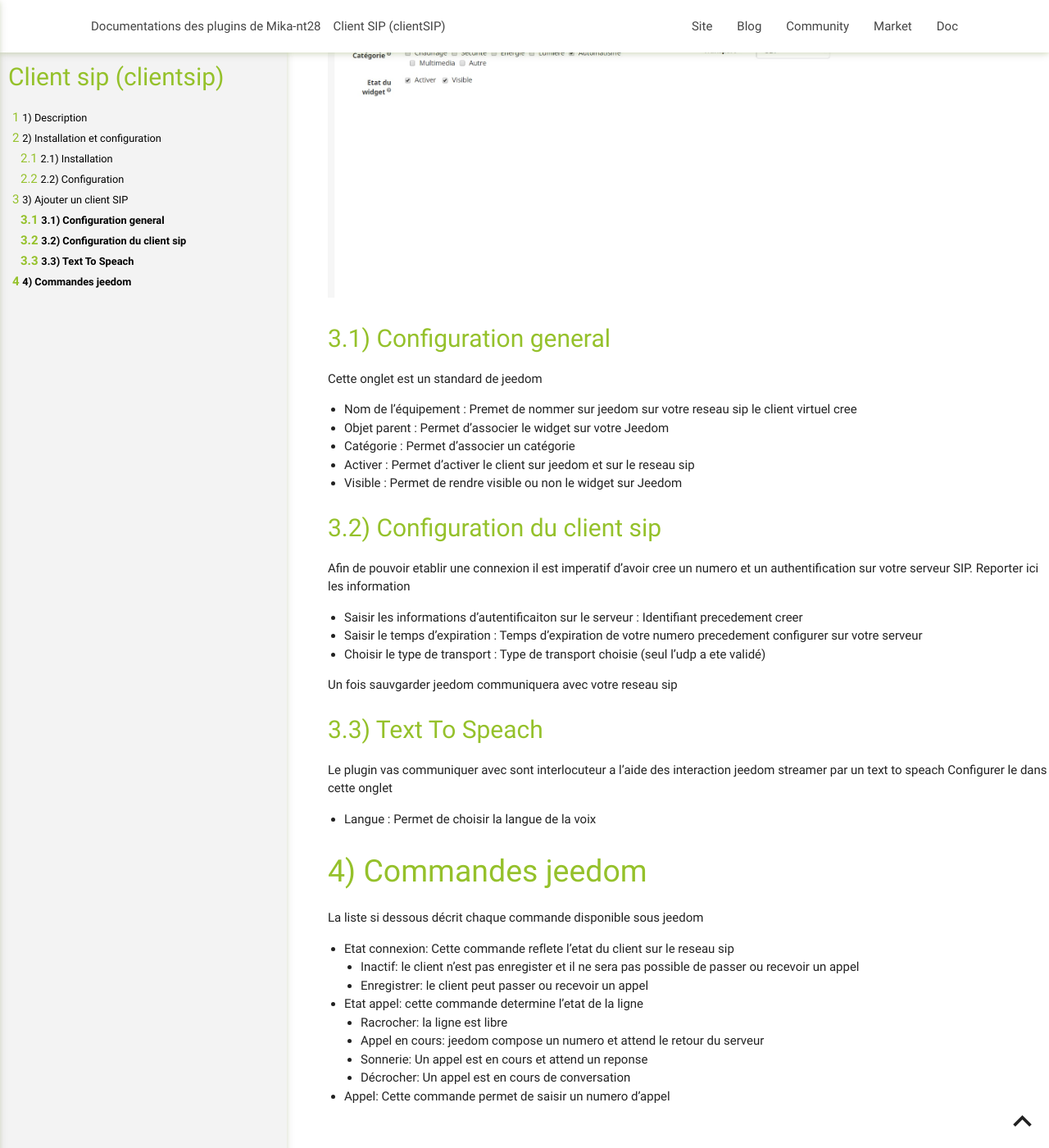
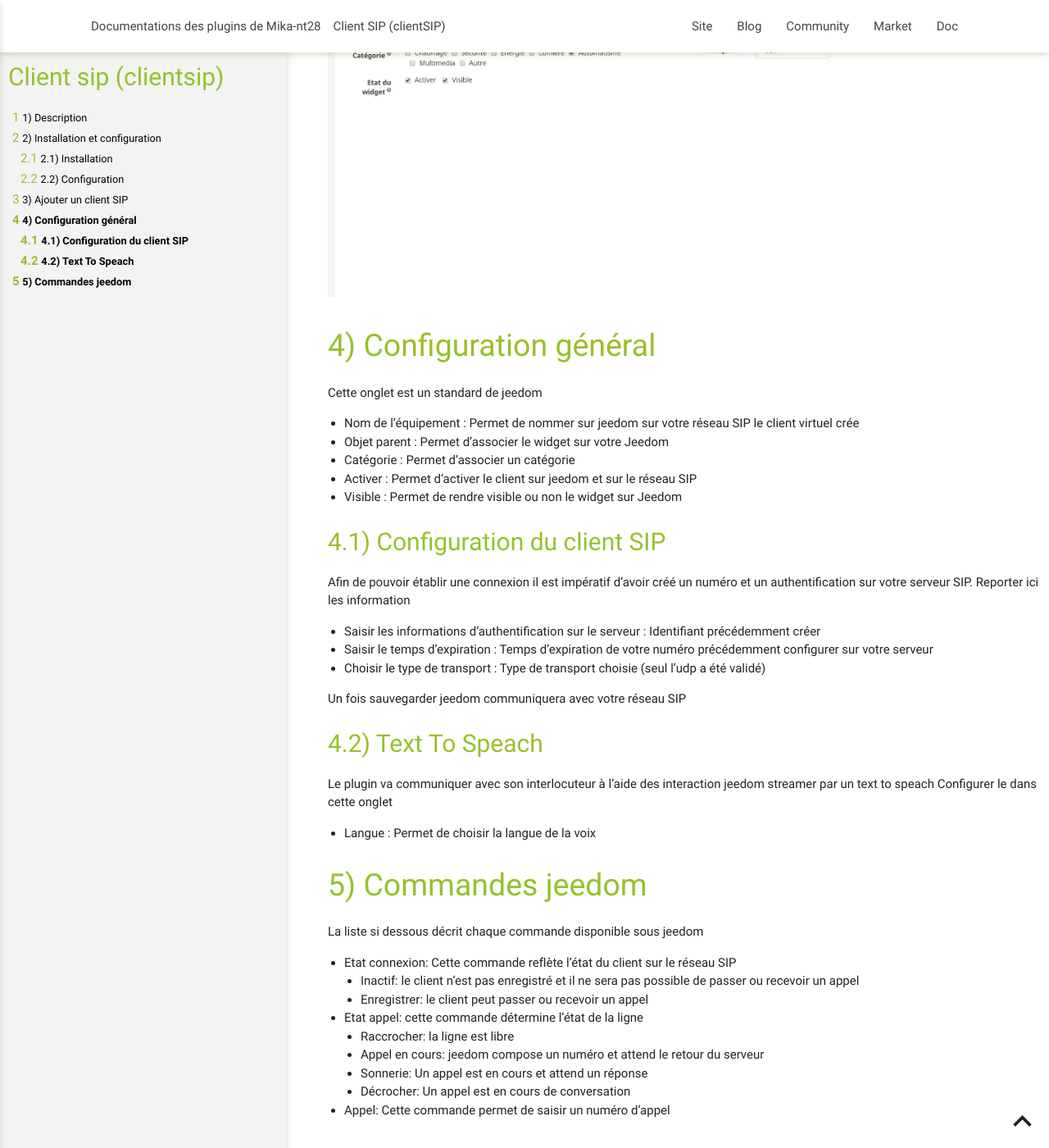
Before and after one commit to mika-nt28/Documentations, a Jekyll site: the page built from clientSIP/fr_FR/index.md, in a window 1280 px wide and 1400 px high, scrolled down 913 px. Shown: the whole window at 82% size. Built offline with Jekyll 4.4.1, drawn with Linux system fonts in a browser that asks for light colours; some of the changed text lies outside the part shown.

Commit message:
Typo : Client SIP

```diff
--- a/clientSIP/fr_FR/index.md
+++ b/clientSIP/fr_FR/index.md
@@ -5,72 +5,67 @@
 pluginId: clientSIP
 ---
 
-Description
-===========
-Ce plugin a pour but de conneter jeedom a notre reseau Sip de maniere a ce que des interation entre jeedom et son applent soit possible
+# Description
 
-Installation et configuration
-=============================
+Ce plugin a pour but de connecter jeedom a notre réseau SIP de manière a ce que des interaction entre jeedom et son appellent soit possible
 
-Installation
-------------
+# Installation et configuration
 
-Le plugin embarque l'installation de dependance pour faire du TexToSpeach (pas encore actif sur la plugin)
-Pour poursuivre la configuration, il est important d'avoir installé ses dependances
+## Installation
 
-Configuration
-------------
 
-Pour utiliser se plugin, il est impératif d'avoir configurer un serveur sip et d'y saisir les informations de connexions
+Le plugin embarque l'installation de dépendance pour faire du TexToSpeach (pas encore actif sur la plugin)
+Pour poursuivre la configuration, il est important d'avoir installé ses dépendances
 
-![introduction01](../images/ServerSip.jpg)
+## Configuration
 
-Ajouter un client SIP
-====================
+Pour utiliser se plugin, il est impératif d'avoir configurer un serveur SIP et d'y saisir les informations de connexions
 
-Avant de commancer le parametrage du client sur jeedom, il est impératif de l'avoir cree sur votre serveur
+![Server SIP](../images/ServerSip.jpg)
 
-![introduction01](../images/ClientSipConfiguration.jpg)
+# Ajouter un client SIP
 
-Configuration general
----------------------
+Avant de commencer le paramétrage du client sur jeedom, il est impératif de l'avoir créé sur votre serveur
+
+![Client SIP Configuration](../images/ClientSipConfiguration.jpg)
+
+# Configuration général
+
 Cette onglet est un standard de jeedom
 
-* Nom de l'équipement : Premet de nommer sur jeedom sur votre reseau sip le client virtuel cree
+* Nom de l'équipement : Permet de nommer sur jeedom sur votre réseau SIP le client virtuel crée
 * Objet parent : Permet d'associer le widget sur votre Jeedom
 * Catégorie : Permet d'associer un catégorie
-* Activer : Permet d'activer le client sur jeedom et sur le reseau sip
+* Activer : Permet d'activer le client sur jeedom et sur le réseau SIP
 * Visible : Permet de rendre visible ou non le widget sur Jeedom
 
-Configuration du client sip
---------------------------
+## Configuration du client SIP
 
-Afin de pouvoir etablir une connexion il est imperatif d'avoir cree un numero et un authentification sur votre serveur SIP.
+Afin de pouvoir établir une connexion il est impératif d'avoir créé un numéro et un authentification sur votre serveur SIP.
 Reporter ici les information
 
-* Saisir les informations d'autentificaiton sur le serveur : Identifiant precedement creer
-* Saisir le temps d'expiration : Temps d'expiration de votre numero precedement configurer sur votre serveur
-* Choisir le type de transport : Type de transport choisie (seul l'udp a ete validé)
+* Saisir les informations d'authentification sur le serveur : Identifiant précédemment créer
+* Saisir le temps d'expiration : Temps d'expiration de votre numéro précédemment configurer sur votre serveur
+* Choisir le type de transport : Type de transport choisie (seul l'udp a été validé)
 
-Un fois sauvgarder jeedom communiquera avec votre reseau sip
+Un fois sauvegarder jeedom communiquera avec votre réseau SIP
 
-Text To Speach
---------------
-Le plugin vas communiquer avec sont interlocuteur a l'aide des interaction jeedom streamer par un text to speach
+## Text To Speach
+
+Le plugin va communiquer avec son interlocuteur à l'aide des interaction jeedom streamer par un text to speach
 Configurer le dans cette onglet
 * Langue : Permet de choisir la langue de la voix
 
-Commandes jeedom
-===============
+# Commandes jeedom
 
 La liste si dessous décrit chaque commande disponible sous jeedom
 
-* Etat connexion: Cette commande reflete l'etat du client sur le reseau sip
-  * Inactif: le client n'est pas enregister et il ne sera pas possible de passer ou recevoir un appel
+* Etat connexion: Cette commande reflète l'état du client sur le réseau SIP
+  * Inactif: le client n'est pas enregistré et il ne sera pas possible de passer ou recevoir un appel
   *  Enregistrer: le client peut passer ou recevoir un appel
-* Etat appel: cette commande determine l'etat de la ligne
-  * Racrocher: la ligne est libre
-  * Appel en cours: jeedom compose un numero et attend le retour du serveur
-  * Sonnerie: Un appel est en cours et attend un reponse
+* Etat appel: cette commande détermine l'état de la ligne
+  * Raccrocher: la ligne est libre
+  * Appel en cours: jeedom compose un numéro et attend le retour du serveur
+  * Sonnerie: Un appel est en cours et attend un réponse
   * Décrocher: Un appel est en cours de conversation
-* Appel: Cette commande permet de saisir un numero d'appel
+* Appel: Cette commande permet de saisir un numéro d'appel
```
Also changed, not shown: clientSIP/fr_FR/changelog.md (+5 -4 lines).
